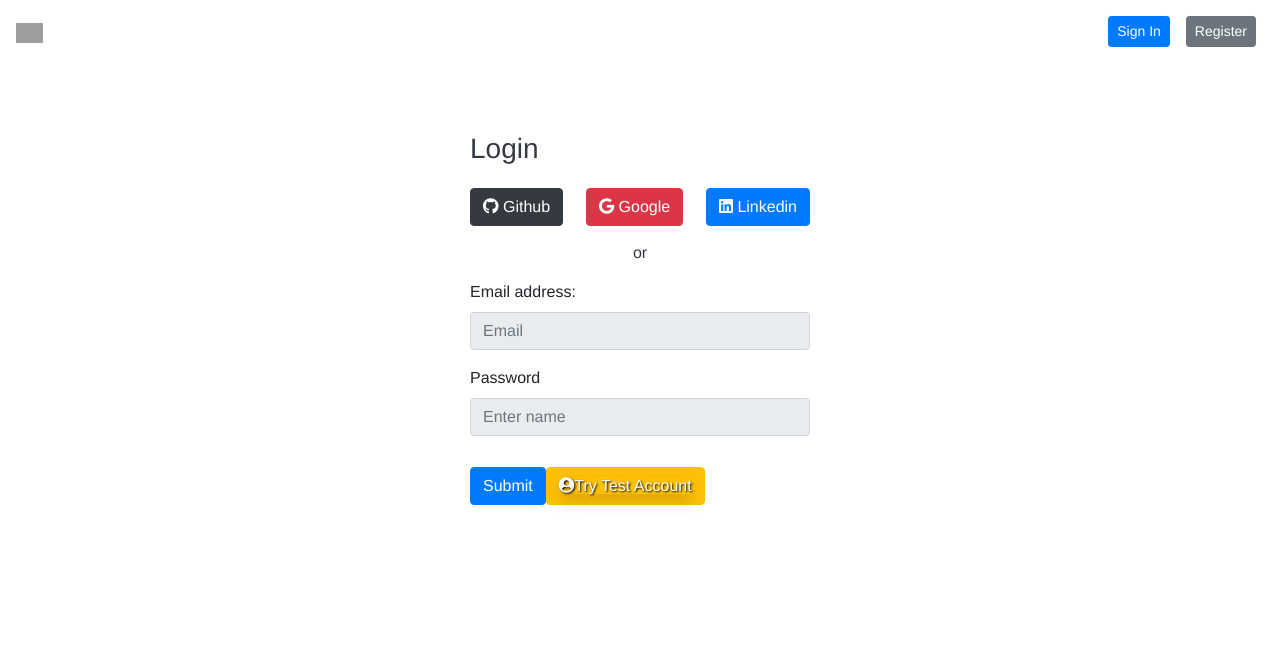
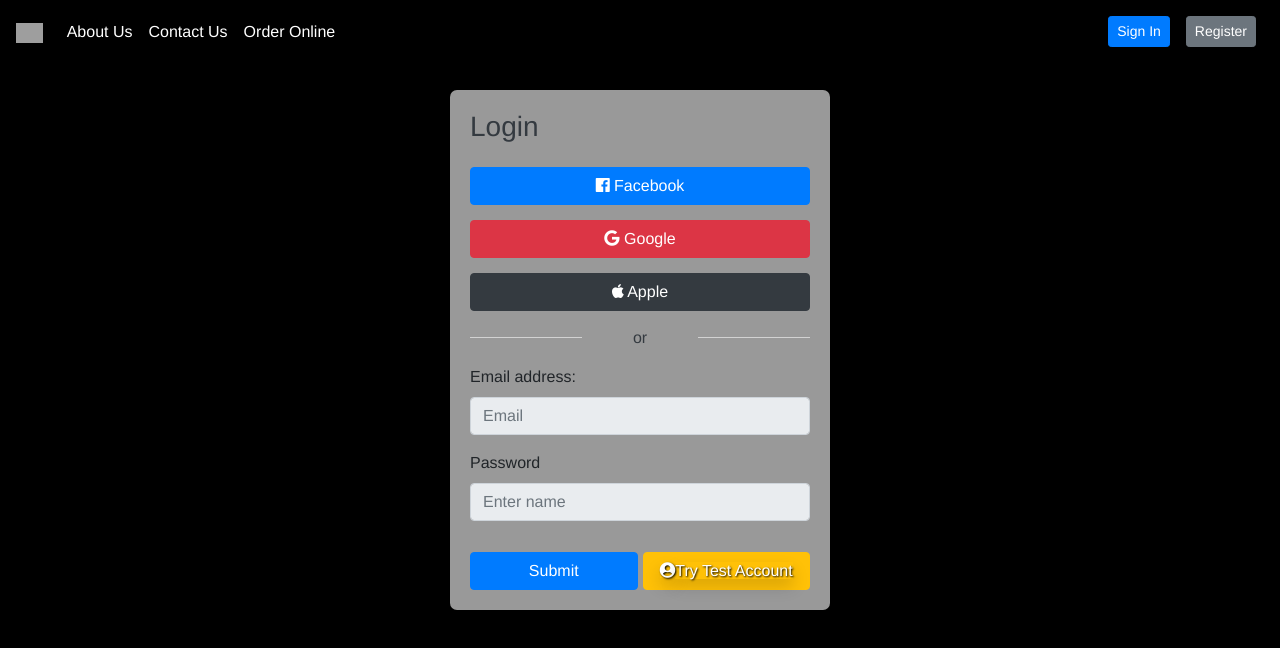
Before and after one commit to gabalicious/sosake, a Vue app: page /login in a window 1280 px wide. Shown: the top 648 px of the page. Built offline with nearby package versions, Linux system fonts and the light colour scheme; grey boxes are pictures that could not be loaded.

Commit message:
Enhance UI

```diff
--- a/src/components/AppFooter.vue
+++ b/src/components/AppFooter.vue
@@ -3,7 +3,9 @@
     <div class="container">
       <div class="row row-grid align-items-center my-md">
         <div class="col-lg-6 footer-reposition">
-          <h5 class="text-dark mb-2">Thank you for supporting us during these tough times!</h5>
+          <h5
+            class="text-dark-fordark-bg mb-2"
+          >Thank you for supporting us during these tough times!</h5>
           <h6
             class="text-white mb-0 font-weight-light"
           >Always receive 10% off when ordering on our website.</h6>
@@ -111,8 +113,7 @@
 <style lang="scss" scoped>
 footer {
   padding: 2.5em 0;
-  background: rgb(233, 109, 119)
-    linear-gradient(rgb(203, 60, 97), rgb(48, 9, 42));
+  background: linear-gradient(rgb(233, 82, 95), rgb(128, 10, 41));
   a {
     color: white;
   }
@@ -146,6 +147,10 @@
   a.btn-icon-only {
     line-height: 2.5;
   }
+  .text-dark-fordark-bg {
+    text-shadow: 2px 2px #000000;
+    color: rgb(255, 238, 142) !important;
+  }
 }
 
 .footer-reposition {
--- a/src/components/restuarant/Testimonials.vue
+++ b/src/components/restuarant/Testimonials.vue
@@ -112,7 +112,8 @@
   margin: 5em 0;
 }
 .card {
-  background: rgb(233, 109, 119);
+  background: linear-gradient(rgb(233, 82, 95), rgb(210, 100, 95));
+
   border: 1px solid white;
   color: white;
   width: 100%;
--- a/src/index.html
+++ b/src/index.html
@@ -11,7 +11,7 @@
     <meta name="description" content="A starter website for a Restuarant" />
     <link rel="icon" href="/favicon.png" />
     <!-- Place favicon.ico in the root directory -->
-    <!-- <link rel="manifest" href="/manifest.webmanifest" /> -->
+    <link rel="manifest" href="/manifest.webmanifest" />
 
     <link rel="stylesheet" href="./main.scss" />
     <link
--- a/src/views/login.vue
+++ b/src/views/login.vue
@@ -8,14 +8,14 @@
           <b-col class="login-container" xl="4">
             <h3 class="text-dark">Login</h3>
             <div class="center-buttons">
-              <b-button variant="dark" v-on:click="makeToast()">
-                <i class="fab fa-github"></i> Github
+              <b-button variant="primary" v-on:click="makeToast()">
+                <i class="fab fa-facebook"></i> Facebook
               </b-button>
               <b-button v-on:click="makeToast()" variant="danger">
                 <i class="fab fa-google"></i> Google
               </b-button>
-              <b-button v-on:click="makeToast()" variant="primary">
-                <i class="fab fa-linkedin"></i> Linkedin
+              <b-button v-on:click="makeToast()" variant="dark">
+                <i class="fab fa-apple"></i> Apple
               </b-button>
             </div>
             <div class="division">
@@ -32,12 +32,14 @@
                 <b-form-group id="input-group-2" label="Password" label-for="input-2">
                   <b-form-input disabled id="input-2" required placeholder="Enter name"></b-form-input>
                 </b-form-group>
+                <div class="center-buttons no-wrap">
+                  <b-button v-on:click="makeToast()" variant="primary">Submit</b-button>
 
-                <b-button v-on:click="makeToast()" type="submit" variant="primary">Submit</b-button>
-                <b-button to="/resumedemo" variant="warning">
-                  <i class="fas fa-user-circle shadow"></i>
-                  <span class="text-white shadow">Try Test Account</span>
-                </b-button>
+                  <b-button to="resumedemo" variant="warning">
+                    <i class="fas fa-user-circle shadow"></i>
+                    <span class="text-white shadow">Try Test Account</span>
+                  </b-button>
+                </div>
               </b-form>
             </div>
           </b-col>
@@ -76,11 +78,12 @@
 
 <style lang="scss" scoped>
 .full-height {
-  height: calc(100vh - 63px);
+  height: calc(100vh);
   justify-content: center;
   align-items: center;
   display: flex;
   flex-wrap: wrap;
+  background: black;
 }
 .login-container {
   border-radius: 7px;
@@ -110,8 +113,26 @@
 a.btn {
   margin-top: 15px;
 }
+button {
+  width: 50%;
+}
 .center-buttons {
   display: flex;
   justify-content: space-between;
+  flex-wrap: wrap;
+  a,
+  button {
+    width: 100%;
+  }
+}
+.center-buttons.no-wrap {
+  flex-wrap: nowrap;
+
+  .btn {
+    width: 50%;
+  }
+  .btn + .btn {
+    margin-left: 5px;
+  }
 }
 </style>
--- a/src/views/register.vue
+++ b/src/views/register.vue
@@ -8,14 +8,14 @@
           <b-col class="login-container" xl="4">
             <h3 class="text-dark">Register</h3>
             <div class="center-buttons">
-              <b-button variant="dark" v-on:click="makeToast()">
-                <i class="fab fa-github"></i> Github
+              <b-button variant="primary" v-on:click="makeToast()">
+                <i class="fab fa-facebook"></i> Facebook
               </b-button>
               <b-button v-on:click="makeToast()" variant="danger">
                 <i class="fab fa-google"></i> Google
               </b-button>
-              <b-button v-on:click="makeToast()" variant="primary">
-                <i class="fab fa-linkedin"></i> Linkedin
+              <b-button v-on:click="makeToast()" variant="dark">
+                <i class="fab fa-apple"></i> Apple
               </b-button>
             </div>
             <div class="division">
@@ -32,12 +32,14 @@
                 <b-form-group id="input-group-2" label="Password" label-for="input-2">
                   <b-form-input disabled id="input-2" required placeholder="Enter name"></b-form-input>
                 </b-form-group>
+                <div class="center-buttons no-wrap">
+                  <b-button v-on:click="makeToast()" variant="primary">Submit</b-button>
 
-                <b-button v-on:click="makeToast()" variant="primary">Submit</b-button>
-                <b-button to="resumedemo" variant="warning">
-                  <i class="fas fa-user-circle shadow"></i>
-                  <span class="text-white shadow">Try Test Account</span>
-                </b-button>
+                  <b-button to="resumedemo" variant="warning">
+                    <i class="fas fa-user-circle shadow"></i>
+                    <span class="text-white shadow">Try Test Account</span>
+                  </b-button>
+                </div>
               </b-form>
             </div>
           </b-col>
@@ -76,11 +78,12 @@
 
 <style lang="scss" scoped>
 .full-height {
-  height: calc(100vh - 63px);
+  height: calc(100vh);
   justify-content: center;
   align-items: center;
   display: flex;
   flex-wrap: wrap;
+  background: black;
 }
 .login-container {
   border-radius: 7px;
@@ -110,8 +113,26 @@
 a.btn {
   margin-top: 15px;
 }
+button {
+  width: 50%;
+}
 .center-buttons {
   display: flex;
   justify-content: space-between;
+  flex-wrap: wrap;
+  a,
+  button {
+    width: 100%;
+  }
+}
+.center-buttons.no-wrap {
+  flex-wrap: nowrap;
+
+  .btn {
+    width: 50%;
+  }
+  .btn + .btn {
+    margin-left: 5px;
+  }
 }
 </style>
```
